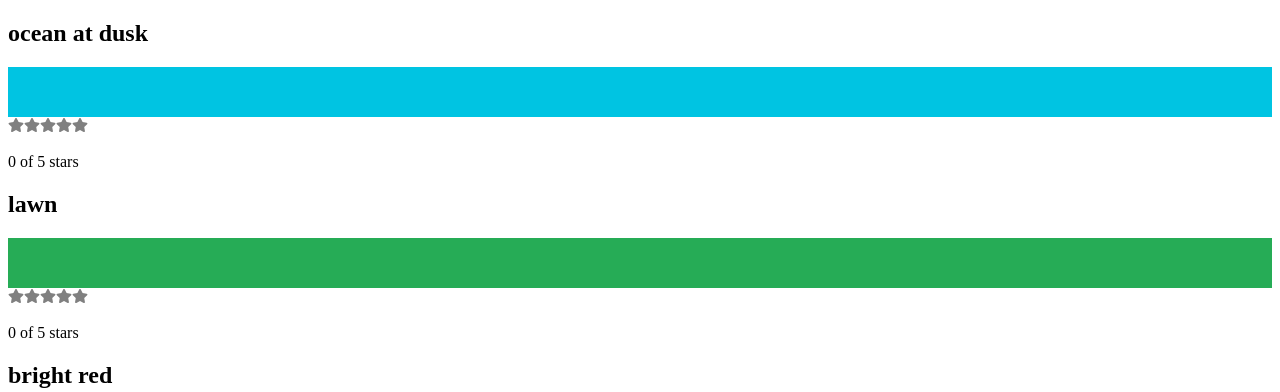
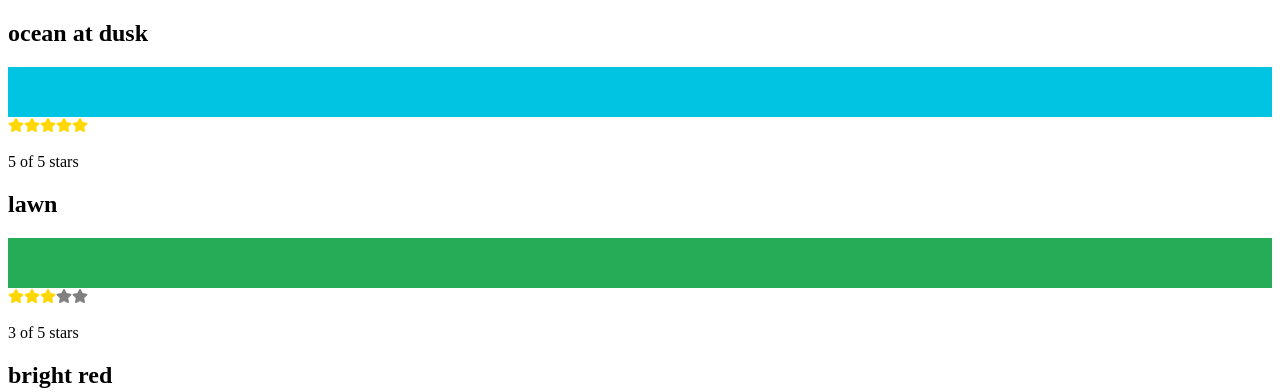
Before and after one commit to victorizbitskiy/react-stars-app, a React app: page / in a window 1280 px wide. Shown: the top 392 px of the page. Built offline with nearby package versions, Linux system fonts and the light colour scheme; the HTML template or start-up script is replaced by a standard one.

Commit message:
fix typo

```diff
--- a/src/components/Color.js
+++ b/src/components/Color.js
@@ -6,7 +6,7 @@ const Color = ({ title, color, rating }) => {
     <section>
       <h1>{title}</h1>
       <div style={{ height: 50, backgroundColor: color }}></div>
-      <StarRating selecteStars={rating} />
+      <StarRating selectedStars={rating} />
     </section>
   );
 };
--- a/src/components/StarRating.js
+++ b/src/components/StarRating.js
@@ -1,4 +1,4 @@
-import React, { useState } from "react";
+import React from "react";
 import Star from "./Star";
 
 const createArray = (lenght) => [...Array(lenght)];
```
Also changed, not shown: 1 other file (tests, documents, lock files or other folders).
